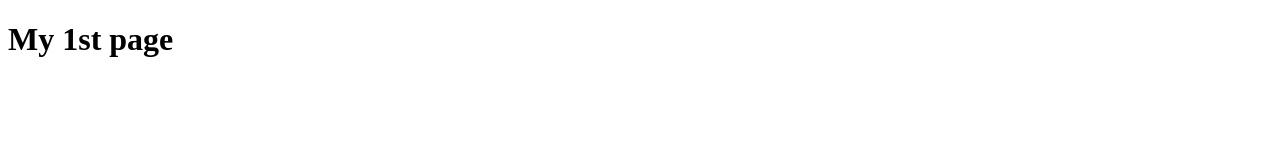
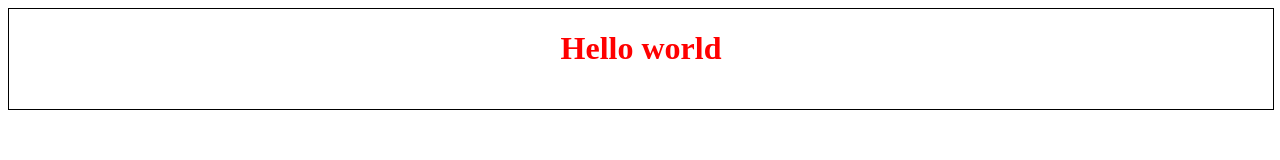
Before and after one commit to hlee4real/reposity, a plain HTML site: page index.html in a window 1280 px wide. Drawn offline with Linux system fonts and the light colour scheme.

Commit message:
modified index

```diff
--- a/index.html
+++ b/index.html
@@ -7,6 +7,10 @@
     <title>My Page</title>
 </head>
 <body>
-    <h1>My 1st page</h1>
+    <div style="width: 100%; height: 100px; border: 1px solid black">
+        <h1 style="color:red; text-align: center;">
+            Hello world
+        </h1>
+    </div>
 </body>
 </html>
```
